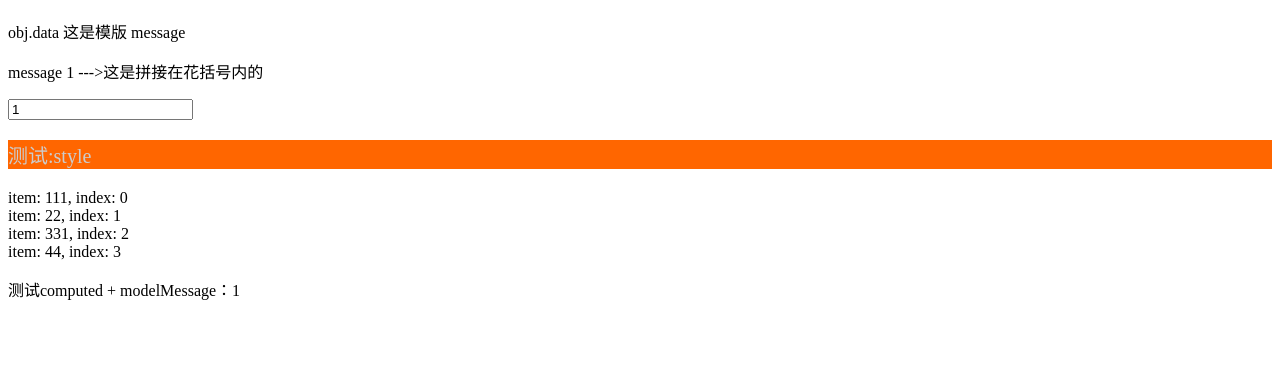
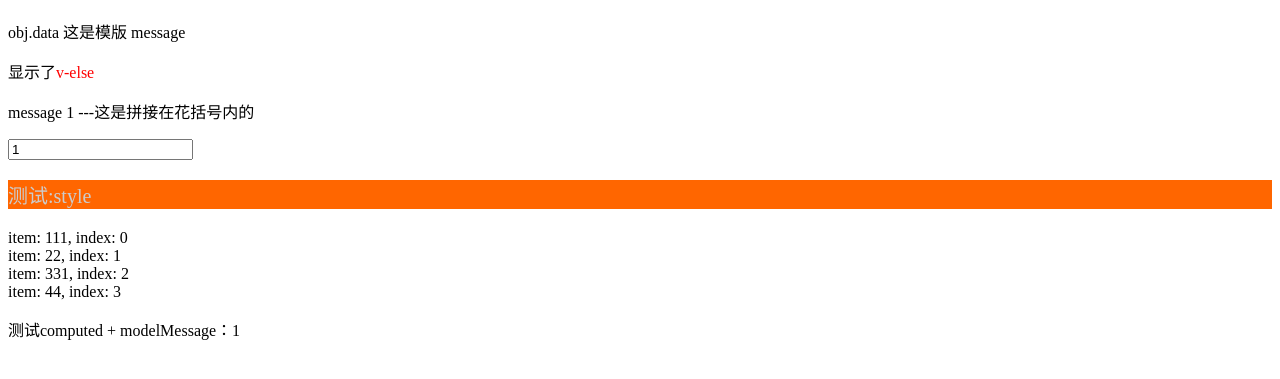
Before and after one commit to wunci/euv, a website with bundled scripts: page index.html in a window 1280 px wide. Both pictures are taken after a click on the button "点击切换值". Shown: the part 219-598 px from the top of the page. Built offline with nearby package versions, Linux system fonts and the light colour scheme.

Commit message:
feat: 支持v-else-if v-else

```diff
--- a/index.html
+++ b/index.html
@@ -10,6 +10,9 @@
         align-items: center;
         height: 80px;
         margin-bottom: 20px;
+      }
+      .red {
+        color: red;
       }
     </style>
   </head>
@@ -40,8 +43,10 @@
       <button style="font-size:30px;" v-click="fn">点击切换值</button>
       <p v-html="html"></p>
       {{obj.data}} 这是模版 {{message}}
-      <p v-if="ok">测试 v-if</p>
-      <p>{{message}} {{modelMessage + ' --->这是拼接在花括号内的'}}</p>
+      <p v-if="ifValue">显示了<span class="red">v-if</span></p>
+      <p v-else-if="elifValue">显示了<span class="red">v-else-if</span></p>
+      <p v-else>显示了<span class="red">v-else</span></p>
+      <p>{{message}} {{modelMessage + ' ---这是拼接在花括号内的'}}</p>
       <input type="text" v-model="modelMessage" />
       <div class="div2" v-show="show" style="font-size: 40px;">
         <div>test v-show</div>
--- a/src/core/complie.js
+++ b/src/core/complie.js
@@ -5,7 +5,7 @@ export default class Complie {
     this.$vm = vm;
     this.$el = document.querySelector(el);
     const renderVnode = this.render(this.$el);
-    const vNodeFnStr = `
+    let vNodeFnStr = `
       with (this) {
         return _createEle(
           '${this.$el.nodeName.toLowerCase()}',
@@ -14,6 +14,8 @@ export default class Complie {
         )
       }
     `;
+    vNodeFnStr = vNodeFnStr.replace(/@@/g, "_emptyNode()"); // 把v-if else的@@替换成空节点
+
     // console.log(vNodeFnStr);
     this.$vm.$render = new Function("option", vNodeFnStr);
     const vnode = this.$vm.$render.call(vm, vm);
@@ -69,7 +71,7 @@ export default class Complie {
           }) +
           "'";
       } else {
-        value = `'${value}'`;
+        value = `'${value}'`.replace(/\n/g, "\\n");
       }
       vNodeChildren.push(`_textNode(${value})`);
     }
@@ -91,7 +93,10 @@ export default class Complie {
         if (!attrData["directives"]) attrData["directives"] = [];
         attrData["directives"].push({
           name,
-          value: name !== "for" ? "$" + attr.value + "$" : attr.value,
+          value:
+            name !== "for" && name !== "else"
+              ? "$" + attr.value + "$"
+              : attr.value, // 用$value$站位，以便后面可以把引号去掉 "a" -> a
           exp: attr.value,
         });
       }
@@ -104,7 +109,8 @@ export default class Complie {
     vNodeStr = vNodeStr.replace(
       /"value":(.*)?['"]\$(.*)?\$['"]/g,
       '"value":$2'
-    );
+    ); //"a" -> a
+    let elseif;
     // 单独处理v-for和v-if
     for (let i = 0; i < attribute.length; i++) {
       const attr = attribute[i];
@@ -120,11 +126,22 @@ export default class Complie {
           } { return ${vNodeStr} })`;
           // v-if
         } else if (name === "if") {
-          vNodeStr = `${attr.value} ? ${vNodeStr} : _emptyNode()`;
+          vNodeStr = `${attr.value} ? ${vNodeStr} : @@`; // 用@@占位
+        } else if (name === "else-if") {
+          elseif = `${attr.value} ? ${vNodeStr} : @@`;
+        } else if (name === "else") {
+          elseif = `${vNodeStr}`;
         }
       }
     }
-    vNodeChildren.push(vNodeStr);
+    // 上一个虚拟dom存在if else模版
+    if (vNodeChildren.length - 1 >= 0 && elseif) {
+      vNodeChildren[vNodeChildren.length - 1] = vNodeChildren[
+        vNodeChildren.length - 1
+      ].replace(/@@/g, elseif);
+    } else {
+      vNodeChildren.push(vNodeStr);
+    }
   }
   isDirective(attr) {
     return /(^v-|^:)\w+/.test(attr);
--- a/src/core/vue.js
+++ b/src/core/vue.js
@@ -115,13 +115,10 @@ export default class Vue {
     return [vNode("textNode", {}, [String(val || "")])];
   }
   // 创建元素
-  _createEle(val, attr, children = [this._emptyNode()]) {
+  _createEle(val, attr, ...children) {
+    if (!children || children.length === 0) children = [this._emptyNode()];
     // 列表渲染使用
-    if (Array.isArray(children)) {
-      children = children.reduce((now, val) => {
-        return now.concat(val);
-      }, []);
-    }
+    children = children.flat(Infinity);
     return vNode(val, attr, children);
   }
   // for列表
--- a/src/main.js
+++ b/src/main.js
@@ -15,6 +15,8 @@ new Vue({
     message2: "测试computed + modelMessage：",
     cls: "cls1 cls2",
     style: { fontSize: "30px", color: "#ffff" },
+    ifValue: false,
+    elifValue: true,
   },
   computed: {
     hello() {
@@ -39,6 +41,7 @@ new Vue({
       console.log("fn click");
       this.show = !this.show;
       this.ok = !this.ok;
+      this.elifValue = !this.elifValue;
       this.html = "<h1>html innerHTML change</h1>";
       this.list = [111, 22, 331, 44];
       this.cls = this.ok ? "cls3" : "";
--- a/src/vnode/virtual-dom.js
+++ b/src/vnode/virtual-dom.js
@@ -8,12 +8,11 @@ import {
   addVnodes,
   removeVnodes,
 } from "./util";
-export function vNode(tag, data, children, $el) {
+export function vNode(tag, data, children) {
   return {
     tag,
     data,
     children,
-    $el,
   };
 }
 
@@ -37,7 +36,7 @@ export function createElement(vNode) {
       }
     }
     //  指令初始化
-    if (vNode.data.directives) {
+    if (vNode.data && vNode.data.directives) {
       vNode.data.directives.forEach((directive) => {
         switch (directive.name) {
           case "click":
@@ -127,6 +126,7 @@ export function patchVnode(oldVnode, vnode) {
       }
     }
   }
+  // diff子节点
   if (oldCh.length || ch.length) {
     updateChildren(oldVnode.$el, oldCh, ch);
   }
@@ -205,7 +205,7 @@ export function updateChildren(parentElm, oldCh, newCh) {
     removeVnodes(parentElm, oldCh, oldStartIdx, oldEndIdx);
   }
 }
-
+// 指令相关diff更新
 function directivesDiff(directives, oldVnode, oldData) {
   directives.forEach((directive) => {
     // v-show diff
```
Also changed, not shown: README.md.
